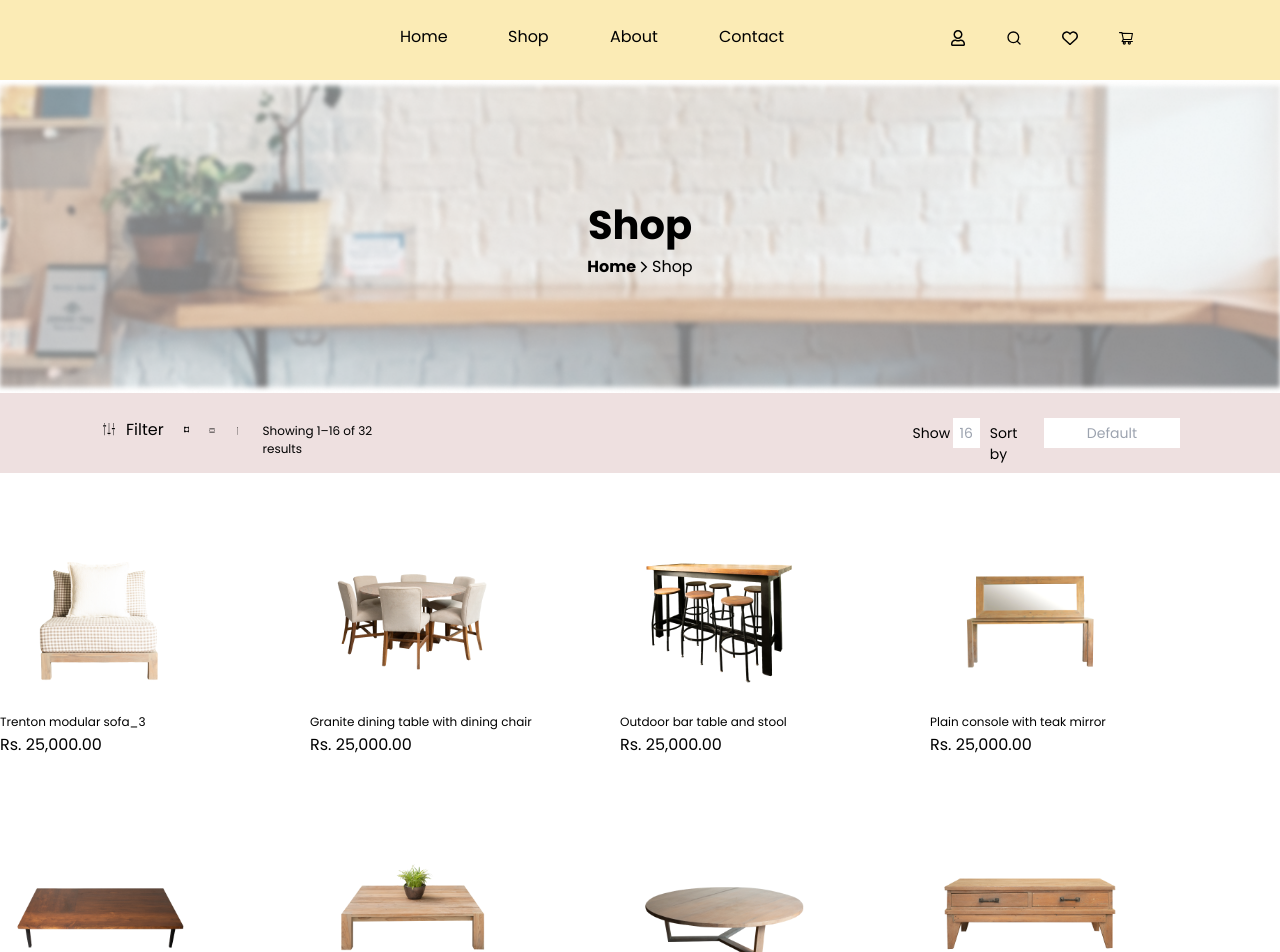
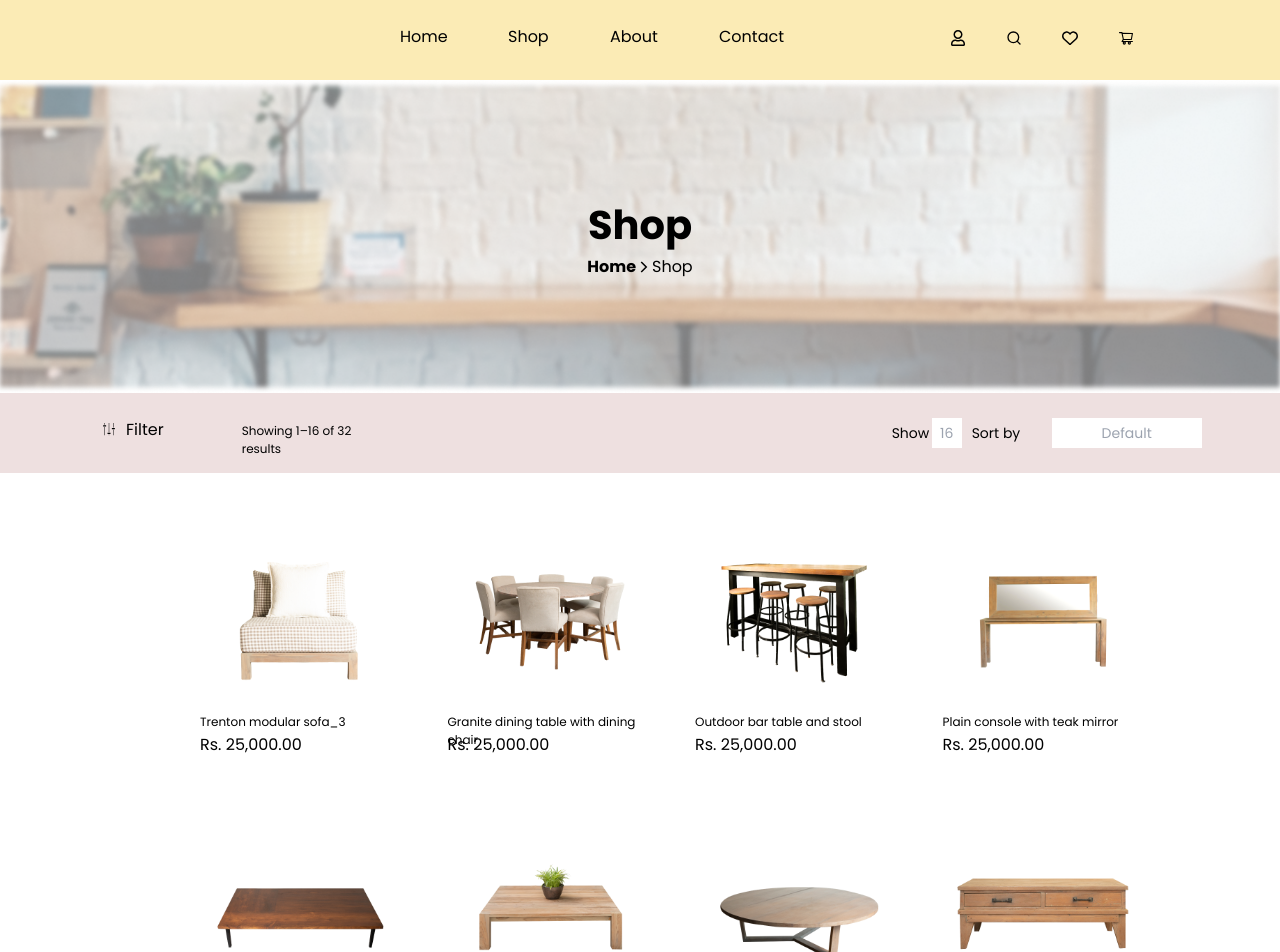
Before and after one commit to Benishsaleem/e-commerce-website, a Next.js app: page /shop in a window 1280 px wide. Shown: the top 952 px of the page. Built offline with nearby package versions, Linux system fonts and the light colour scheme.

Commit message:
add changes

```diff
--- a/src/app/shop/page.tsx
+++ b/src/app/shop/page.tsx
@@ -47,14 +47,14 @@ const page = () => {
        <div className='flex ml-[500px] gap-[10px]'>
         <p className='font-Poppins text-[14px] pt-[5px] w-[30px] h-[18px]'>Show</p>
         <button className='text-gray-400 bg-[#FFFFFF] text-[14px] w-[30px] h-[30px] rounded-4'>16</button>
-        <p className='font-Poppins text-[14px] pt-[5px] w-60px] h-[18px]'>Sort by</p>
+        <p className='font-Poppins text-[14px] pt-[5px] w-[70px] h-[18px]'>Sort by</p>
         <button className='text-gray-400 bg-[#FFFFFF] text-[14px] w-[150px] h-[30px] rounded-4'>Default</button>
        </div>
 
 
       </div>
-       <div className='container w-[1250px] h-[1400px] bg-white'>
-       <div className='grid grid-rows-4 grid-cols-4 pt-10 gap-10 w-[1200px] h-[1200px]'>
+       <div className='container w-[1200px] h-[1400px] bg-white'>
+       <div className='grid grid-rows-4 grid-cols-4 pt-10 pl-[200px] gap-10 w-[1150px] h-[1200px] justify-center'>
         <div>
           <Image src='/Images/bed.png' alt='bed' width='200' height='200'/>
           <p className='font-Poppins font-medium text-[12px] h-[20px]'>Trenton modular sofa_3</p>
```
